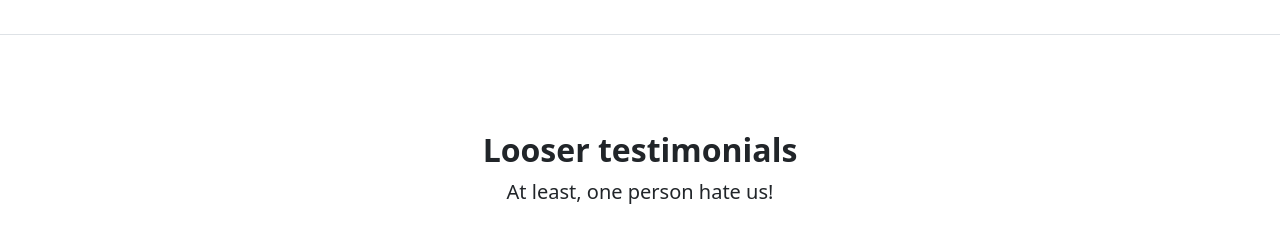
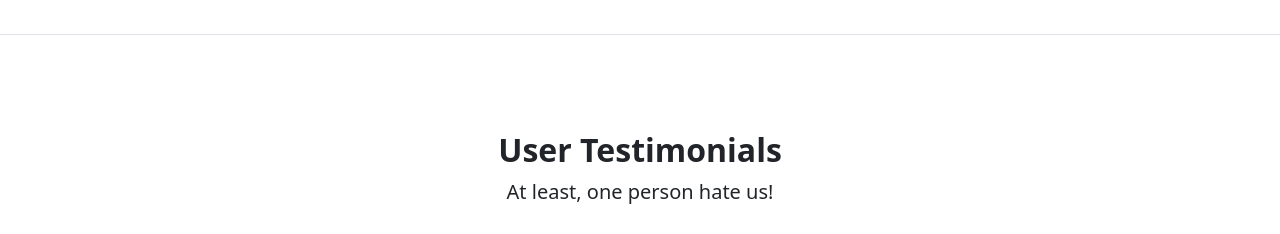
Before and after one commit to Nzoops/THP_Jokr, a plain HTML site: page index.html in a window 1280 px wide. Shown: the part 820-1054 px from the top of the page. Drawn offline with nearby package versions, Linux system fonts and the light colour scheme.

Commit message:
Changement titre testimonials

```diff
--- a/index.html
+++ b/index.html
@@ -81,7 +81,7 @@
     <section class="py-5 border-bottom">
       <div class="container px-5 my-5 px-5">
           <div class="text-center mb-5">
-              <h2 class="fw-bolder">Looser testimonials</h2>
+              <h2 class="fw-bolder">User Testimonials</h2>
               <p class="lead mb-0">At least, one person hate us!</p>
           </div>
           <div class="container">
```
